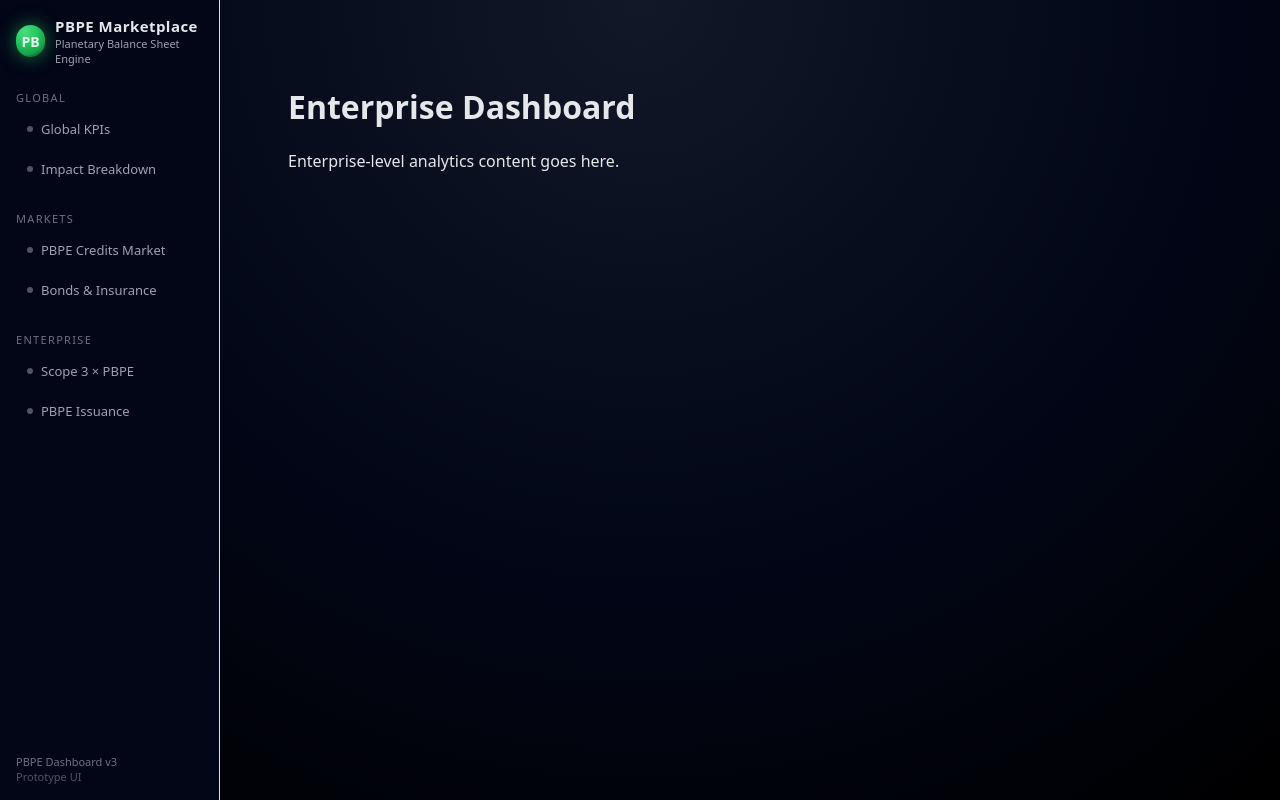
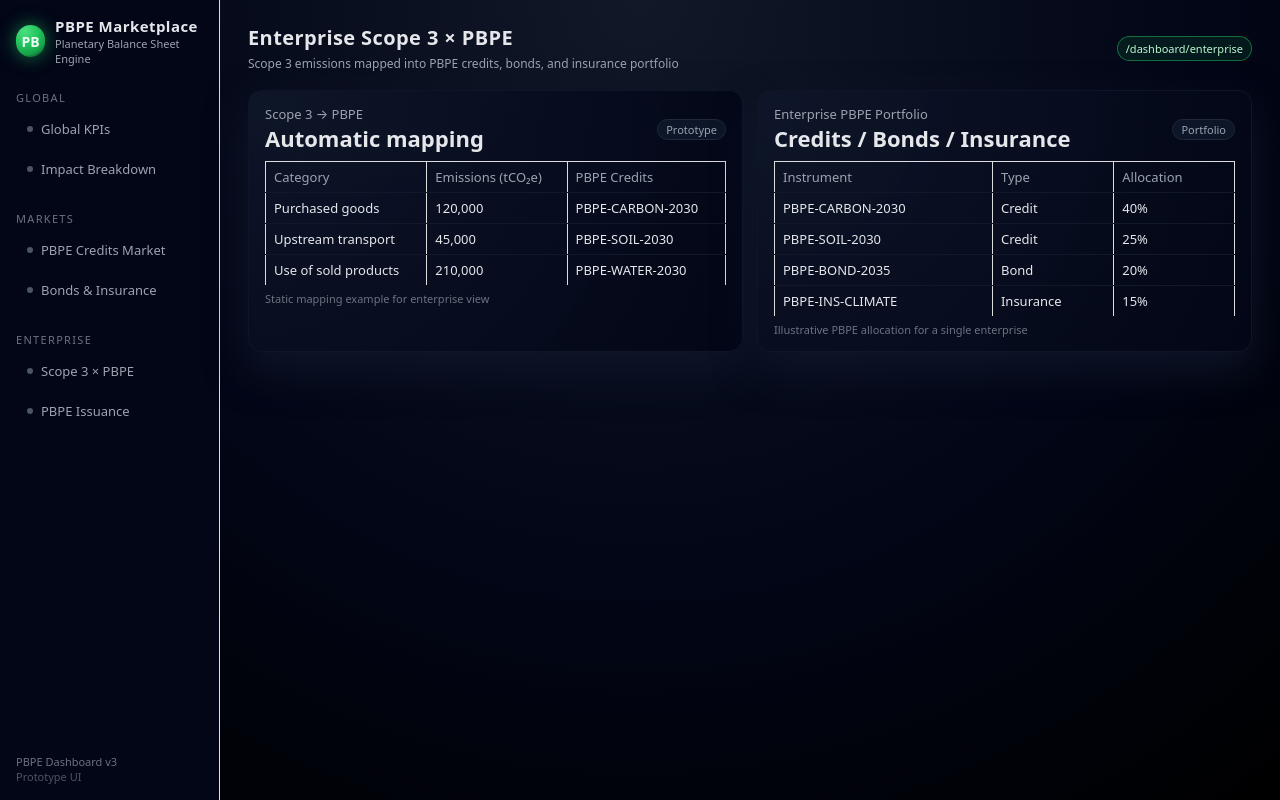
Before and after one commit to shimojok/PBPE-Marketplace, a Next.js app in the folder frontend/: page /dashboard/enterprise in a window 1280 px wide. Built offline with nearby package versions, Linux system fonts and the light colour scheme.

Commit message:
Revamp Enterprise Dashboard layout and content

```diff
--- a/frontend/pages/dashboard/enterprise.tsx
+++ b/frontend/pages/dashboard/enterprise.tsx
@@ -1,8 +1,100 @@
 export default function Enterprise() {
   return (
-    <div style={{ padding: "40px" }}>
-      <h1>Enterprise Dashboard</h1>
-      <p>Enterprise-level analytics content goes here.</p>
-    </div>
+    <>
+      <div className="main-header">
+        <div className="main-title-block">
+          <div className="main-title">Enterprise Scope 3 × PBPE</div>
+          <div className="main-subtitle">
+            Scope 3 emissions mapped into PBPE credits, bonds, and insurance portfolio
+          </div>
+        </div>
+        <div className="main-badge">/dashboard/enterprise</div>
+      </div>
+
+      <div className="grid grid-2">
+        <div className="card">
+          <div className="card-header">
+            <div>
+              <div className="card-title">Scope 3 → PBPE</div>
+              <div className="card-metric">Automatic mapping</div>
+            </div>
+            <span className="card-tag">Prototype</span>
+          </div>
+          <div style={{ marginTop: 8, fontSize: 12 }}>
+            <table className="table">
+              <thead>
+                <tr>
+                  <th>Category</th>
+                  <th>Emissions (tCO₂e)</th>
+                  <th>PBPE Credits</th>
+                </tr>
+              </thead>
+              <tbody>
+                <tr>
+                  <td>Purchased goods</td>
+                  <td>120,000</td>
+                  <td>PBPE-CARBON-2030</td>
+                </tr>
+                <tr>
+                  <td>Upstream transport</td>
+                  <td>45,000</td>
+                  <td>PBPE-SOIL-2030</td>
+                </tr>
+                <tr>
+                  <td>Use of sold products</td>
+                  <td>210,000</td>
+                  <td>PBPE-WATER-2030</td>
+                </tr>
+              </tbody>
+            </table>
+          </div>
+          <div className="card-footer">Static mapping example for enterprise view</div>
+        </div>
+
+        <div className="card">
+          <div className="card-header">
+            <div>
+              <div className="card-title">Enterprise PBPE Portfolio</div>
+              <div className="card-metric">Credits / Bonds / Insurance</div>
+            </div>
+            <span className="card-tag">Portfolio</span>
+          </div>
+          <div style={{ marginTop: 8, fontSize: 12 }}>
+            <table className="table">
+              <thead>
+                <tr>
+                  <th>Instrument</th>
+                  <th>Type</th>
+                  <th>Allocation</th>
+                </tr>
+              </thead>
+              <tbody>
+                <tr>
+                  <td>PBPE-CARBON-2030</td>
+                  <td>Credit</td>
+                  <td>40%</td>
+                </tr>
+                <tr>
+                  <td>PBPE-SOIL-2030</td>
+                  <td>Credit</td>
+                  <td>25%</td>
+                </tr>
+                <tr>
+                  <td>PBPE-BOND-2035</td>
+                  <td>Bond</td>
+                  <td>20%</td>
+                </tr>
+                <tr>
+                  <td>PBPE-INS-CLIMATE</td>
+                  <td>Insurance</td>
+                  <td>15%</td>
+                </tr>
+              </tbody>
+            </table>
+          </div>
+          <div className="card-footer">Illustrative PBPE allocation for a single enterprise</div>
+        </div>
+      </div>
+    </>
   )
 }
```
